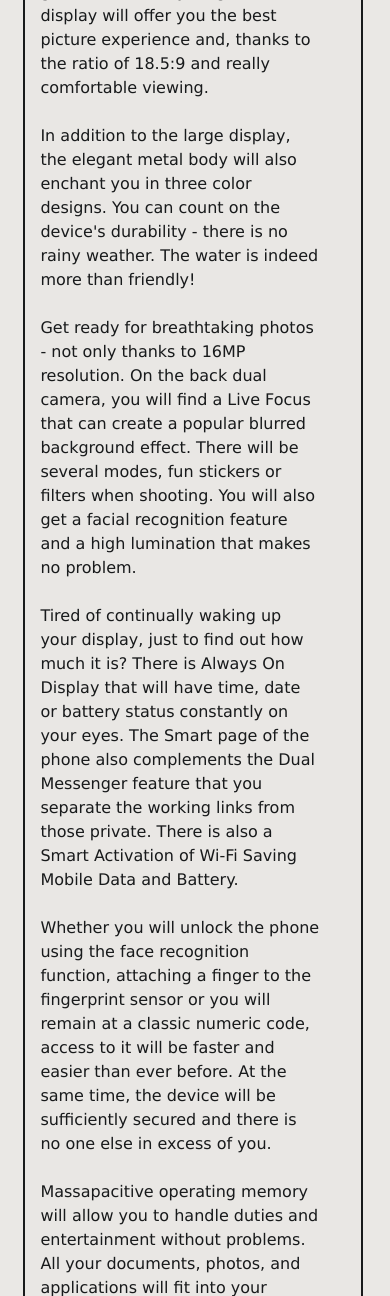
After one commit to Erp7441/FIIT_ZMTMO_Web, a PHP site: page /index_en.html in a window 390 px wide. The commit adds this page. Shown: the part 861-2157 px from the top of the page. Run offline with PHP 8.4, Linux system fonts and the light colour scheme.

Commit message:
Media queries a prepnutie jazykov

```diff
--- a/css/style.css
+++ b/css/style.css
@@ -79,7 +79,6 @@ header div{
 
 header h1{
     margin: 5px;
-
 }
 
 header img{
@@ -107,6 +106,7 @@ header img{
     background: var(--mainColor);
     transition: 0.5s;
     z-index: 2;
+    overflow:auto;
 }
 
 nav ul li{
@@ -118,13 +118,12 @@ nav ul li{
     width: 50px;
     height: 50px;
     text-align: center;
-    position: fixed;
+    position: absolute;
     left: 30px;
     top: 20px;
     border-radius: 3px;
     z-index: 3;
     cursor: pointer;
-
 }
 
 #navBtn img{
@@ -206,7 +205,6 @@ input:checked + #slider:before {
     border-radius: 50%;
 }
 
-
 /*----------------------------------------------------CONTENT----------------------------------------------------*/
 
 article{
@@ -223,6 +221,7 @@ article{
     background-color: var(--contentBG);
     border: 2px solid var(--secondaryColor);
     border-radius: 30px;
+    line-height: 1.5rem;
 }
 
 article h2{
@@ -231,9 +230,40 @@ article h2{
 
 /*----------------------------------------------------PHONE----------------------------------------------------*/
 
+@media screen and (max-width:1646px){
+    article{
+        width: 82vw !important;
+        left: 7vw;
+    }
+}
+
 @media screen and (max-width: 760px) {
     /** CSS pre tablet a mobil */
     article{
+        width: 72vw !important;
+    }
+    section{
+        justify-content: left;
+    }
 
+}
+
+@media screen and (max-width: 450px){
+    article{
+        left: 6vw;
+    }
+    #logo{
+        display:none;
+    }
+    #navBtn{
+        left: 2vw;
     }
 }
+
+@media screen and (max-width:400px){
+    header h1{
+        margin-left: 25vw;
+        margin-right: 1vw;
+        text-align: right;
+    }
+}
--- a/css/styleIndex.css
+++ b/css/styleIndex.css
@@ -1,22 +1,25 @@
 #articleIndex{
     width: 55vw;
+    grid-area: popis;
 }
 
 #featuredImageWrapper{
     display:flex;
     float:right;
-    margin-left: 250px;
+    margin-left: 8vw;
     margin-right: 3vw;
     margin-top: 10px;
     filter:contrast(90%);
     justify-content: right;
+    height: auto;
     max-width: 613px;
-    height: auto;
-    min-width: 400px;
+    min-width: 500px;
+    max-height: 900px;
+    min-height: 800px;
+    grid-area: obrazok;
 }
 
 #featuredImage{
-    vertical-align: top;
     width: 400px;
     height: inherit;
 
@@ -25,6 +28,29 @@
 #introduction{
     display:grid;
     grid-template-columns: 1fr 1fr;
+    grid-template-areas: "popis obrazok";
     height: auto;
     max-width: 100vw;
 }
+
+@media screen and (max-width:1646px){
+    #introduction{
+        grid-template-areas:
+        "popis"
+        "obrazok";
+    }
+    #featuredImageWrapper{
+        float: none;
+        align-items: center;
+        justify-content: center;
+        margin: 0px auto;
+        position: relative;
+        left: 7vw;
+    }
+}
+
+@media screen and (max-width: 500px){
+    #featuredImageWrapper{
+        display:none;
+    }
+}
--- /dev/null
+++ b/index_en.html
@@ -0,0 +1,87 @@
+<!DOCTYPE html>
+<html lang="en">
+
+<head>
+    <meta charset="UTF-8">
+    <meta http-equiv="X-UA-Compatible" content="IE=edge">
+    <meta name="viewport" content="width=device-width, initial-scale=1.0">
+    <meta name="keywords" content="Samsung galaxy A8">
+    <meta name="author" content="Martin Szabo">
+    <link rel="shortcut icon" href="images/logoWhite.png" type="image/png">
+    <link rel="stylesheet" href="css/styleIndex.css">
+    <link rel="stylesheet" href="css/style.css">
+    <title>My phone</title>
+</head>
+
+<body>
+    <div id="background"></div>
+    <div id="sideMenu">
+        <label id="themeSwitch">
+            <input type="checkbox" id="themeSwitchInput">
+            <span id="slider"></span>
+        </label>
+        <nav>
+        <ul>
+            <li><a href="index_en.html">Home</a></li>
+            <li><a href="parametre_en.html">Parameters</a></li>
+            <li><a href="porovnania_en.html">Comparison</a></li>
+            <li><a href="recenzie_en.html">Reviews</a></li>
+            <li><a href="fotky_en.html">Photos</a></li>
+            <li><a href="videa_en.html">Videos</a></li>
+            <li><a href="zvuk_en.html">Sound</a></li>
+            <li><a href="zdroje_en.html">Source</a></li>
+        </ul>
+        </nav>
+        <div id="langBtn">
+            <img src="images/icons/sk.png" alt="Slovak Language" id="langBtnImg">
+        </div>
+    </div>
+    <div id="navBtn">
+        <img src="images/icons/menu.png" alt="Navigation" id="navBtnImg">
+    </div>
+
+    <header>
+        <h1>Samsung Galaxy A8</h1>
+        <img src="images/logo.png" alt="Logo" id="logo">
+    </header>
+    <section id="introduction">
+        <article id="articleIndex">
+            <h2>Phone description</h2>
+            Samsung Galaxy A8 is a phone that will bring you into the world of technology. A stylish model from the Galaxy
+            series and meets all the demands of a first-class Smartphone. On extensive Infinity display with an aspect ratio
+            of 18.5: 9, the viewing of the content becomes an unrepeatable experience. The pleasure will also be a photograph.
+            16MP Camera Comes Whatever you remember. Intelligent features and use at once two SIM cards on mobile phone are
+            plunging to an irreplaceable companion level. You don't have to worry about security - Samsung Galaxy A8 is comfortably
+            unlocked using a fingerprint or facial recognition feature. An inherent part of the device is also designed to the last
+            detail.
+            <br><br>
+            This phone boasts Infinity Display that is compared to other Galaxy representatives and not only greater but visibly longer.
+            The FHD display will offer you the best picture experience and, thanks to the ratio of 18.5:9 and really comfortable viewing.
+            <br><br>
+            In addition to the large display, the elegant metal body will also enchant you in three color designs. You can count on the
+            device's durability - there is no rainy weather. The water is indeed more than friendly!
+            <br><br>
+            Get ready for breathtaking photos - not only thanks to 16MP resolution. On the back dual camera, you will find a Live Focus that
+            can create a popular blurred background effect. There will be several modes, fun stickers or filters when shooting. You will also
+            get a facial recognition feature and a high lumination that makes no problem.
+            <br><br>
+            Tired of continually waking up your display, just to find out how much it is? There is Always On Display that will have time, date
+            or battery status constantly on your eyes. The Smart page of the phone also complements the Dual Messenger feature that you separate
+            the working links from those private. There is also a Smart Activation of Wi-Fi Saving Mobile Data and Battery.
+            <br><br>
+            Whether you will unlock the phone using the face recognition function, attaching a finger to the fingerprint sensor or you will remain
+            at a classic numeric code, access to it will be faster and easier than ever before. At the same time, the device will be sufficiently
+            secured and there is no one else in excess of you.
+            <br><br>
+            Massapacitive operating memory will allow you to handle duties and entertainment without problems. All your documents, photos, and applications
+            will fit into your phone. Simply insert a microSD card to extend the internal 32GB repository by a further up to 256 GB. If you use both a private
+            and working phone number, you will definitely appreciate the Dual-SIM design you can use both at once.
+        </article>
+        <div id="featuredImageWrapper">
+            <img src="images/featured.png" alt="Phone" id="featuredImage">
+        </div>
+    </section>
+    <script src="js/script.js"></script>
+</body>
+
+</html>
--- a/js/script.js
+++ b/js/script.js
@@ -46,15 +46,29 @@ osTheme.addEventListener('change', (event) => {
 navBtn.addEventListener('click', () => {
     if(sideMenu.style.left == "-250px"){
         sideMenu.style.left = "0";
+        navBtn.style.position = "fixed";
         navBtnImg.src = "images/icons/close.png";
     }
     else{
         sideMenu.style.left = "-250px";
+        navBtn.style.position = "absolute";
         navBtnImg.src = "images/icons/menu.png";
     }
 });
 
-langBtn.addEventListener('click', () => { location.href="index_en.html"; });
+langBtn.addEventListener('click', () => {
+    let currentPage = window.location.pathname;
+    let wantedPage = currentPage.split("/").pop();
+    wantedPage = wantedPage.split(".");
+    wantedPage.splice(1, 0, ".");
+
+    if(!currentPage.includes("_en")){
+        wantedPage.splice(1, 0, "_en");
+    }
+    else{
+        wantedPage[0] = wantedPage[0].replace("_en", "");
+    }
+    window.location.href = wantedPage.join("");
+});
+
 themeSwitch.addEventListener('click', updateTheme);
-
-// TODO Ulož switch state do local storage
```
Also changed, not shown: index.html (+16 -20 lines).
